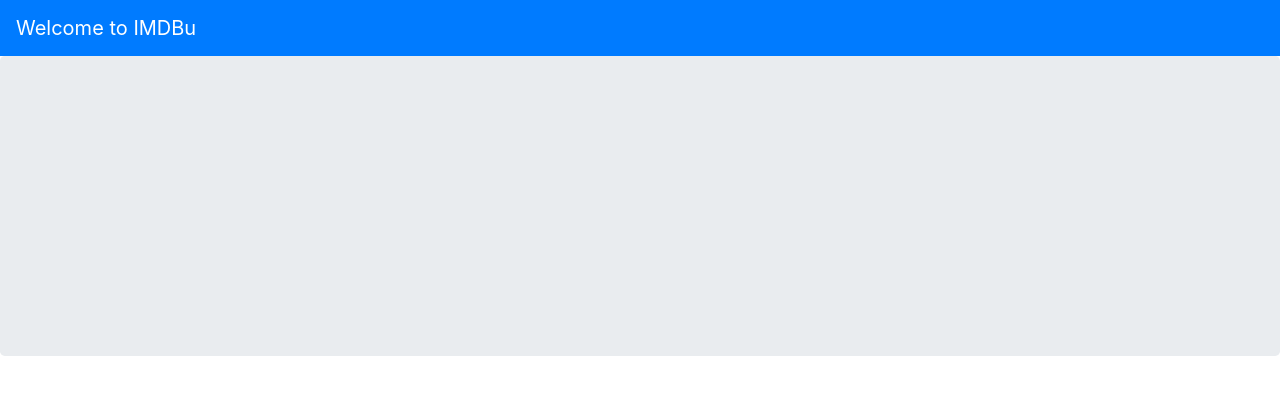
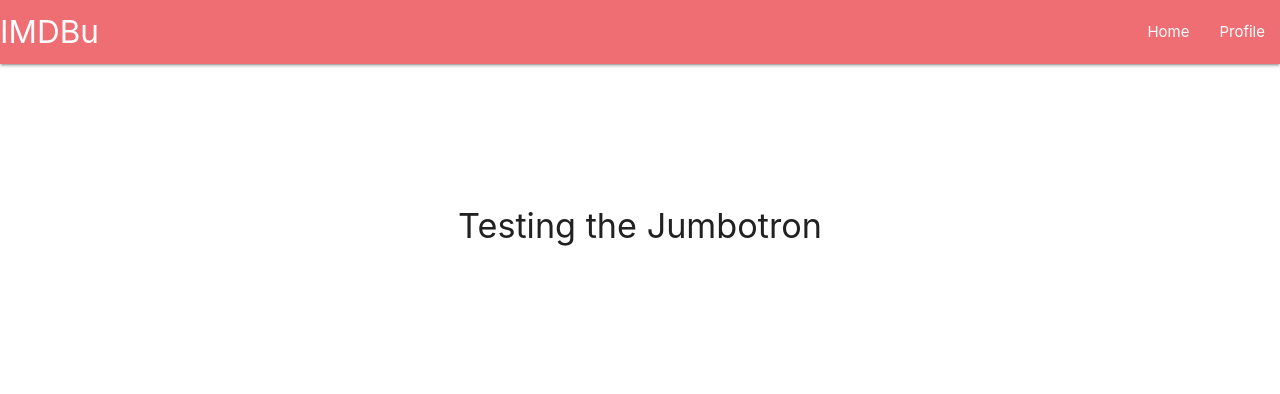
Before and after one commit to adambilsky/Project-3, a React (Create React App) app in the folder client/: page / in a window 1280 px wide. Shown: the top 394 px of the page. Built offline with nearby package versions, Linux system fonts and the light colour scheme.

Commit message:
Add profile routing, building profile component.

```diff
--- a/client/public/index.html
+++ b/client/public/index.html
@@ -5,11 +5,11 @@
 <html lang="en-us">
 
 <head>
-    <link rel="stylesheet" href="https://stackpath.bootstrapcdn.com/bootstrap/4.1.3/css/bootstrap.min.css" integrity="sha384-MCw98/SFnGE8fJT3GXwEOngsV7Zt27NXFoaoApmYm81iuXoPkFOJwJ8ERdknLPMO" crossorigin="anonymous">
-    <script src="https://code.jquery.com/jquery-3.3.1.slim.min.js" integrity="sha384-q8i/X+965DzO0rT7abK41JStQIAqVgRVzpbzo5smXKp4YfRvH+8abtTE1Pi6jizo" crossorigin="anonymous"></script>
-<script src="https://cdnjs.cloudflare.com/ajax/libs/popper.js/1.14.3/umd/popper.min.js" integrity="sha384-ZMP7rVo3mIykV+2+9J3UJ46jBk0WLaUAdn689aCwoqbBJiSnjAK/l8WvCWPIPm49" crossorigin="anonymous"></script>
-<script src="https://stackpath.bootstrapcdn.com/bootstrap/4.1.3/js/bootstrap.min.js" integrity="sha384-ChfqqxuZUCnJSK3+MXmPNIyE6ZbWh2IMqE241rYiqJxyMiZ6OW/JmZQ5stwEULTy" crossorigin="anonymous"></script>
-  <meta charset="UTF-8">
+ <!-- Compiled and minified CSS -->
+ <link rel="stylesheet" href="https://cdnjs.cloudflare.com/ajax/libs/materialize/1.0.0/css/materialize.min.css">
+
+ <!-- Compiled and minified JavaScript -->
+ <script src="https://cdnjs.cloudflare.com/ajax/libs/materialize/1.0.0/js/materialize.min.js"></script>  <meta charset="UTF-8">
   <title>imdbu</title>
 </head>
 
--- a/client/src/App.js
+++ b/client/src/App.js
@@ -2,45 +2,25 @@ import React, { Component }  from "react";
 import { BrowserRouter as Router, Route } from "react-router-dom";
 import Nav from "./components/Nav";
 import Jumbotron from "./components/Jumbotron";
+import Profile from "./components/Profile";
 // import pages and components here //
 
+const App = () => (
+/*  for now, the app is structured like the book app,
+    but we will add and change as we go */
 
-class App extends Component {
-    render() {
-        return (
-        <Router>
+    <Router>
         <div>
             <Nav />
                 <Route exact path="/" component={Jumbotron} />
+                <Route exact path="/profile" component={Profile} />
                 {
                 /*  <Route exact path="/" component={} />
                     <Route exact path="/" component={} />
                     <Route exact path="/" component={} /> */
                 }
-                <Route />
         </div>
     </Router>
-        );
-    }
-}
-
-
-// const App = () => (
-// /*  for now, the app is structured like the book app,
-//     but we will add and change as we go */
-
-//     <Router>
-//         <div>
-//             <Nav />
-//                 <Route exact path="/" component={Form} />
-//                 {
-//                 /*  <Route exact path="/" component={} />
-//                     <Route exact path="/" component={} />
-//                     <Route exact path="/" component={} /> */
-//                 }
-//                 <Route component={NoMatch} />
-//         </div>
-//     </Router>
-// );
+);
 
 export default App;
--- a/client/src/components/Jumbotron/Jumbotron.js
+++ b/client/src/components/Jumbotron/Jumbotron.js
@@ -5,6 +5,7 @@ const Jumbotron = ({ children }) => (
     style={{ height: 300, clear: "both", paddingTop: 120, textAlign: "center" }}
     className="jumbotron"
   >
+  <h4>Testing the Jumbotron</h4>
     {children}
   </div>
 );
--- a/client/src/components/Nav/index.js
+++ b/client/src/components/Nav/index.js
@@ -10,10 +10,14 @@ import React from "react";
 
 */
 const Nav = () => (
-  <nav className="navbar navbar-expand-lg navbar-dark bg-primary">
-    <a className="navbar-brand" href="/">
-      Welcome to IMDBu
-    </a>
+  <nav>
+    <div class="nav-wrapper">
+      <a href="#" class="brand-logo">IMDBu</a>
+      <ul id="nav-mobile" class="right hide-on-med-and-down">
+        <li><a href="/">Home</a></li>
+        <li><a href="/profile">Profile</a></li>
+      </ul>
+    </div>
   </nav>
 );
 
--- /dev/null
+++ b/client/src/components/PeopleCard/PeopleCard.js
@@ -0,0 +1,22 @@
+import React from "react";
+import "./style.css";
+
+const PeopleCard = props => (
+    <div>
+    <div className="grid-container">
+        <div className="card grid-item" id={props.id}>
+            <img id="profPhoto" className="card-img-top" src={props.image} alt={props.name} />
+            <div className="tagLine">
+                <h4>{props.name}</h4>
+                <p>{props.tagline}</p>
+                <p>{props.info}</p>
+            </div>
+        </div>
+    </div>
+
+
+
+</div>
+);
+
+export default PeopleCard;
--- /dev/null
+++ b/client/src/components/PeopleCard/index.js
@@ -0,0 +1 @@
+export { default } from "./PeopleCard";
--- /dev/null
+++ b/client/src/components/PeopleCard/style.css
@@ -0,0 +1,29 @@
+img {
+    height: 20%;
+    width: 20%;
+}
+
+.card-grid-item {
+    float: left;
+}
+
+.grid-container {
+    float: left;
+}
+
+.tagLine {
+    float: left;
+}
+
+#profPhoto {
+    float: left;
+    padding-right: 10px;
+}
+
+.striped {
+    padding-top: 20px;
+}
+
+.workDesc{
+    float: left;
+}
--- /dev/null
+++ b/client/src/components/Profile/Profile.js
@@ -0,0 +1,27 @@
+import React from "react";
+import PeopleCard from '../PeopleCard';
+
+// const Profile = props => (
+// <div>
+
+// </div>
+// );
+class Profile extends React.Component {
+
+    render() {
+        return (
+            <div className="container">
+            <PeopleCard
+                id={1}
+                image={"https://i.imgur.com/wU1W62O.jpg"}
+                alt={"is this gona work"}
+                name={"Will Thompson"}
+                tagline={"I am a student of film"}
+                info={"Columbia College | Will@columbia.edu | 312-802-8981"}
+            />
+            </div>
+        );
+    }
+}
+
+export default Profile;
--- /dev/null
+++ b/client/src/components/Profile/index.js
@@ -0,0 +1 @@
+export { default } from "./Profile";
```
